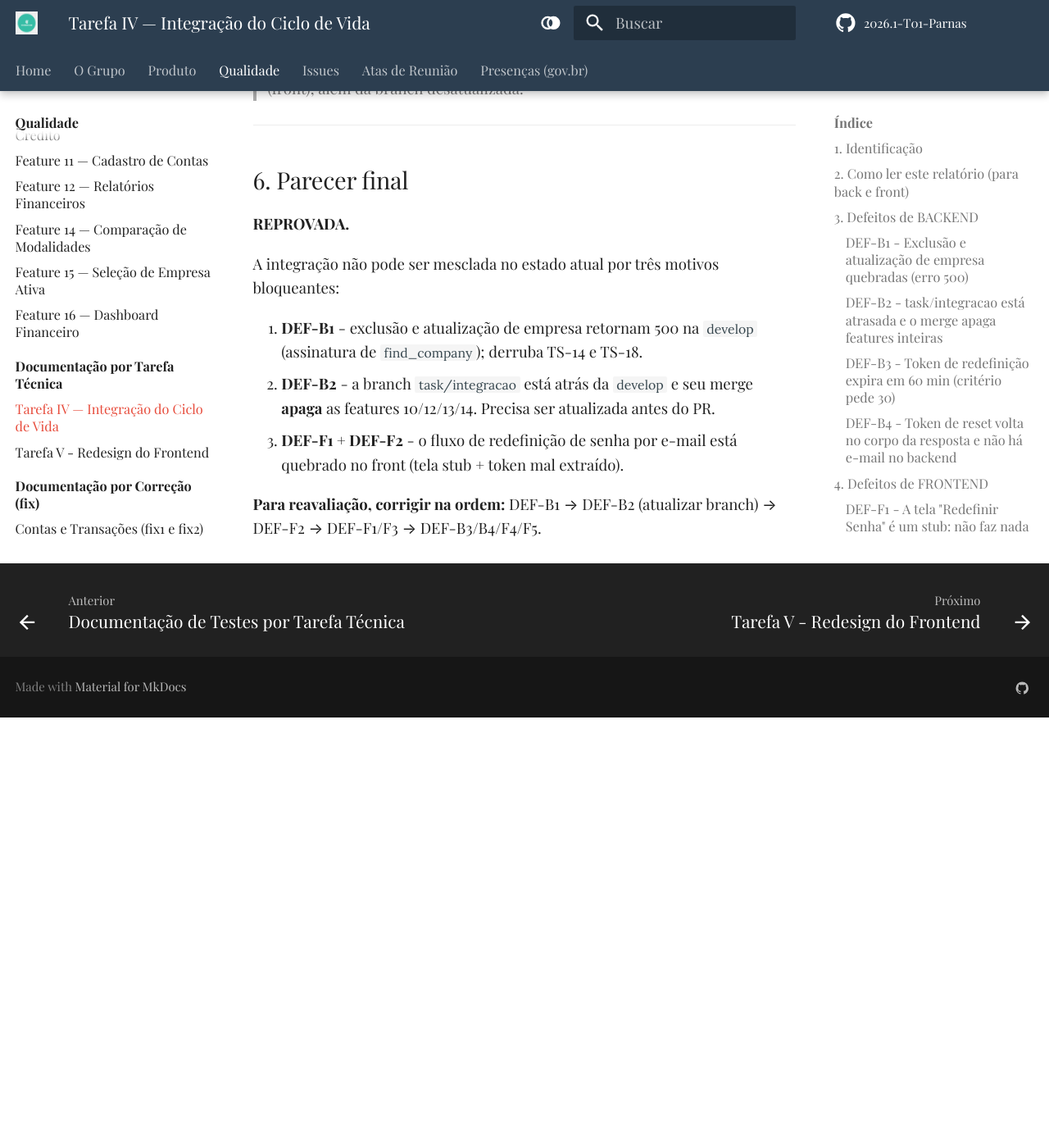
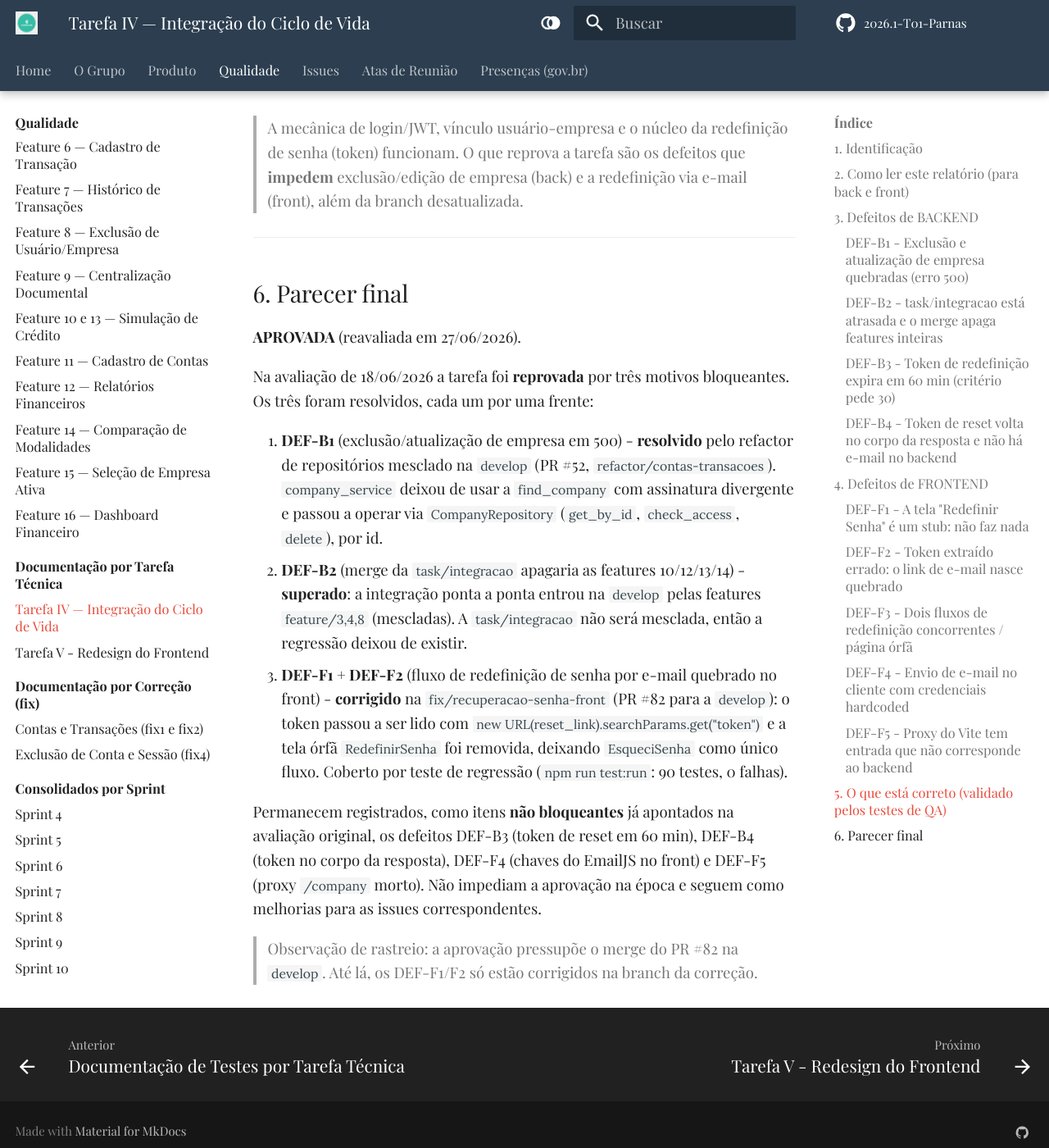
Before and after one commit to FGA0138-MDS-Ajax/2026.1-T01-Parnas, an MkDocs documentation site: the page built from docs/qualidade/tasks/task_4_integracao-ciclo-vida.md, in a window 1280 px wide and 1400 px high, scrolled down 7021 px. Shown: the whole window at 82% size. Built offline with MkDocs 1.6.1 and Material for MkDocs 9.7.7, drawn with Linux system fonts in a browser that asks for light colours; some web fonts are replaced; comment, search, counter and statistics services are not loaded; before the commit the page ends 7896 px from its top, so only the background shows below that; some of the changed text lies outside the part shown.

Commit message:
docs: aprova a task4 apos correcao do fluxo de recuperacao de senha

```diff
--- a/docs/qualidade/tasks/task_4_integracao-ciclo-vida.md
+++ b/docs/qualidade/tasks/task_4_integracao-ciclo-vida.md
@@ -10,11 +10,15 @@
 | **Branch de desenvolvimento** | `task/integracao`                                            |
 | **Branch base comparada**     | `develop`                                                    |
 | **Branch de teste (QA)**      | `test/task/integracao-qa`                                    |
-| **Data**                      | 18/06/2026                                                   |
-| **Parecer**                   | **REPROVADA** (ver §6)                                       |
+| **Data**                      | 18/06/2026 (reavaliada em 27/06/2026)                       |
+| **Parecer**                   | **APROVADA** (ver §6)                                        |
 
 > Por ser uma tarefa de **integração/refatoração**, não cabe "aprovada com
 > pendências": ou o fluxo está íntegro, ou é reprovada com os defeitos apontados.
+
+> **Nota de reavaliação (27/06/2026):** os defeitos descritos nas seções §3 e §4 são
+> os achados da avaliação de 18/06/2026. O status atual de cada bloqueante (todos
+> resolvidos) está no **§6 - Parecer final**.
 
 ---
 
@@ -248,16 +252,29 @@
 
 ## 6. Parecer final
 
-**REPROVADA.**
+**APROVADA** (reavaliada em 27/06/2026).
 
-A integração não pode ser mesclada no estado atual por três motivos bloqueantes:
+Na avaliação de 18/06/2026 a tarefa foi **reprovada** por três motivos bloqueantes.
+Os três foram resolvidos, cada um por uma frente:
 
-1. **DEF-B1** - exclusão e atualização de empresa retornam 500 na `develop`
-   (assinatura de `find_company`); derruba TS-14 e TS-18.
-2. **DEF-B2** - a branch `task/integracao` está atrás da `develop` e seu merge
-   **apaga** as features 10/12/13/14. Precisa ser atualizada antes do PR.
-3. **DEF-F1 + DEF-F2** - o fluxo de redefinição de senha por e-mail está quebrado
-   no front (tela stub + token mal extraído).
+1. **DEF-B1** (exclusão/atualização de empresa em 500) - **resolvido** pelo refactor
+   de repositórios mesclado na `develop` (PR #52, `refactor/contas-transacoes`).
+   `company_service` deixou de usar a `find_company` com assinatura divergente e passou
+   a operar via `CompanyRepository` (`get_by_id`, `check_access`, `delete`), por id.
+2. **DEF-B2** (merge da `task/integracao` apagaria as features 10/12/13/14) -
+   **superado**: a integração ponta a ponta entrou na `develop` pelas features
+   `feature/3,4,8` (mescladas). A `task/integracao` não será mesclada, então a
+   regressão deixou de existir.
+3. **DEF-F1 + DEF-F2** (fluxo de redefinição de senha por e-mail quebrado no front) -
+   **corrigido** na `fix/recuperacao-senha-front` (PR #82 para a `develop`): o token
+   passou a ser lido com `new URL(reset_link).searchParams.get("token")` e a tela órfã
+   `RedefinirSenha` foi removida, deixando `EsqueciSenha` como único fluxo. Coberto por
+   teste de regressão (`npm run test:run`: 90 testes, 0 falhas).
 
-**Para reavaliação, corrigir na ordem:** DEF-B1 → DEF-B2 (atualizar branch) →
-DEF-F2 → DEF-F1/F3 → DEF-B3/B4/F4/F5.
+Permanecem registrados, como itens **não bloqueantes** já apontados na avaliação
+original, os defeitos DEF-B3 (token de reset em 60 min), DEF-B4 (token no corpo da
+resposta), DEF-F4 (chaves do EmailJS no front) e DEF-F5 (proxy `/company` morto). Não
+impediam a aprovação na época e seguem como melhorias para as issues correspondentes.
+
+> Observação de rastreio: a aprovação pressupõe o merge do PR #82 na `develop`. Até lá,
+> os DEF-F1/F2 só estão corrigidos na branch da correção.
```
Also changed, not shown: docs/qualidade/tasks/index.md (+1 -1 lines).
